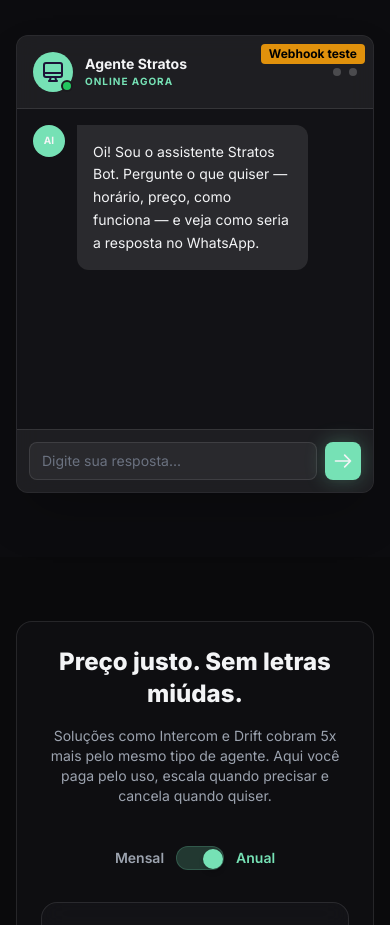
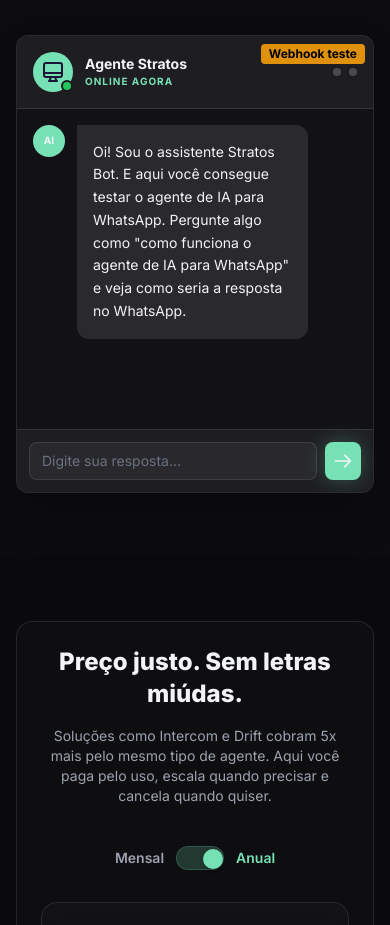
Before and after one commit to diegosanchespereira1/SiteStratosTech, a website: page StratosBot/stratosbot.html in a window 390 px wide. Shown: the part 2940-3865 px from the top of the page. Drawn offline with nearby package versions, Linux system fonts and the light colour scheme.

Commit message:
Atualiza texto do demo no mobile
Made-with: Cursor

```diff
--- a/StratosBot/stratosbot.html
+++ b/StratosBot/stratosbot.html
@@ -276,7 +276,7 @@
 <div class="w-8 h-8 rounded-full bg-primary flex-shrink-0 flex items-center justify-center">
 <span class="text-[10px] font-bold">AI</span>
 </div>
-<div class="bg-white/10 p-4 rounded-r-xl rounded-bl-xl text-sm leading-relaxed whitespace-pre-line">Oi! Sou o assistente Stratos Bot. Pergunte o que quiser — horário, preço, como funciona — e veja como seria a resposta no WhatsApp.</div>
+<div class="bg-white/10 p-4 rounded-r-xl rounded-bl-xl text-sm leading-relaxed whitespace-pre-line">Oi! Sou o assistente Stratos Bot. E aqui você consegue testar o agente de IA para WhatsApp. Pergunte algo como "como funciona o agente de IA para WhatsApp" e veja como seria a resposta no WhatsApp.</div>
 </div>
 </div>
 <!-- Chat Input -->
```
